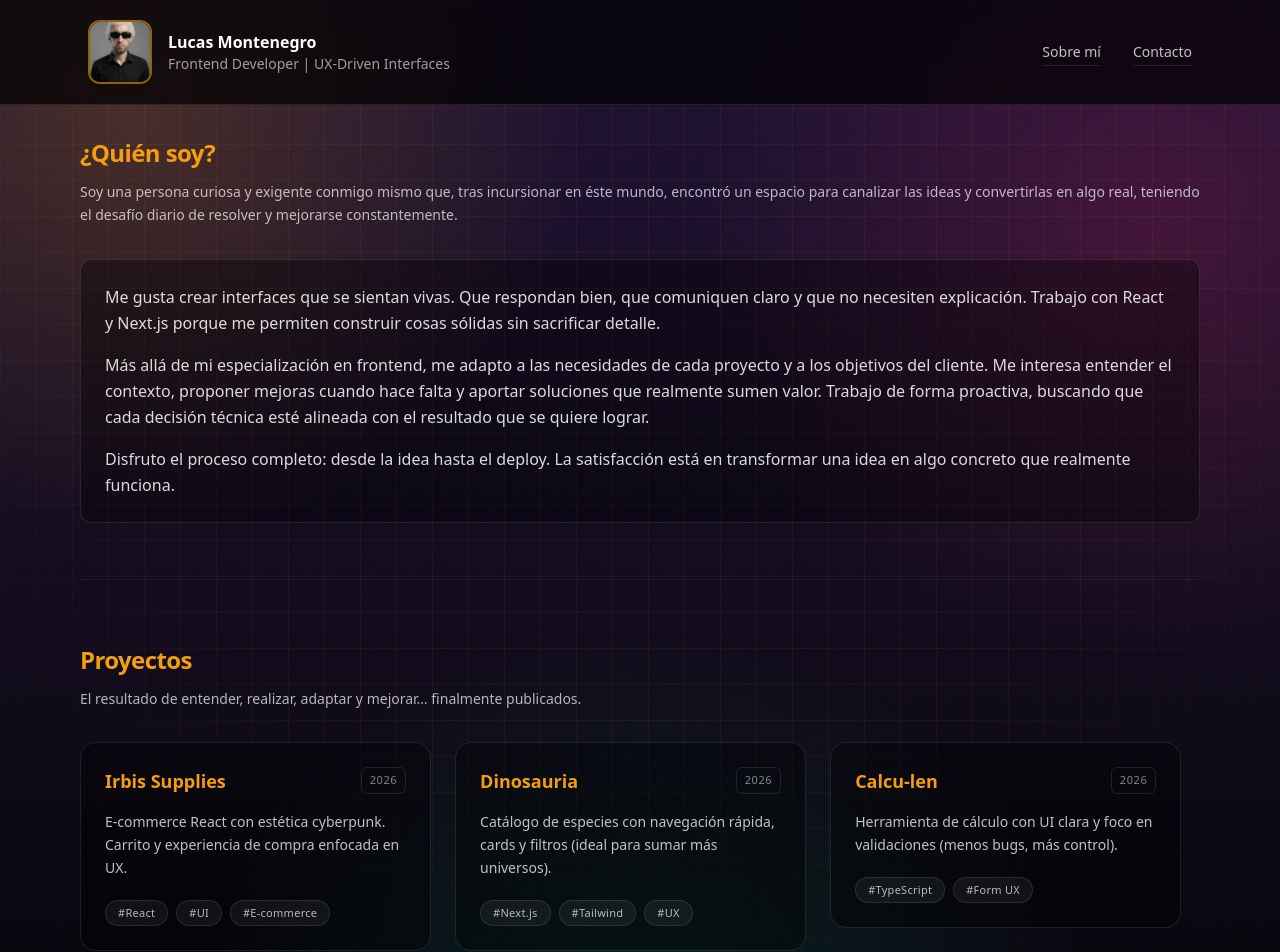
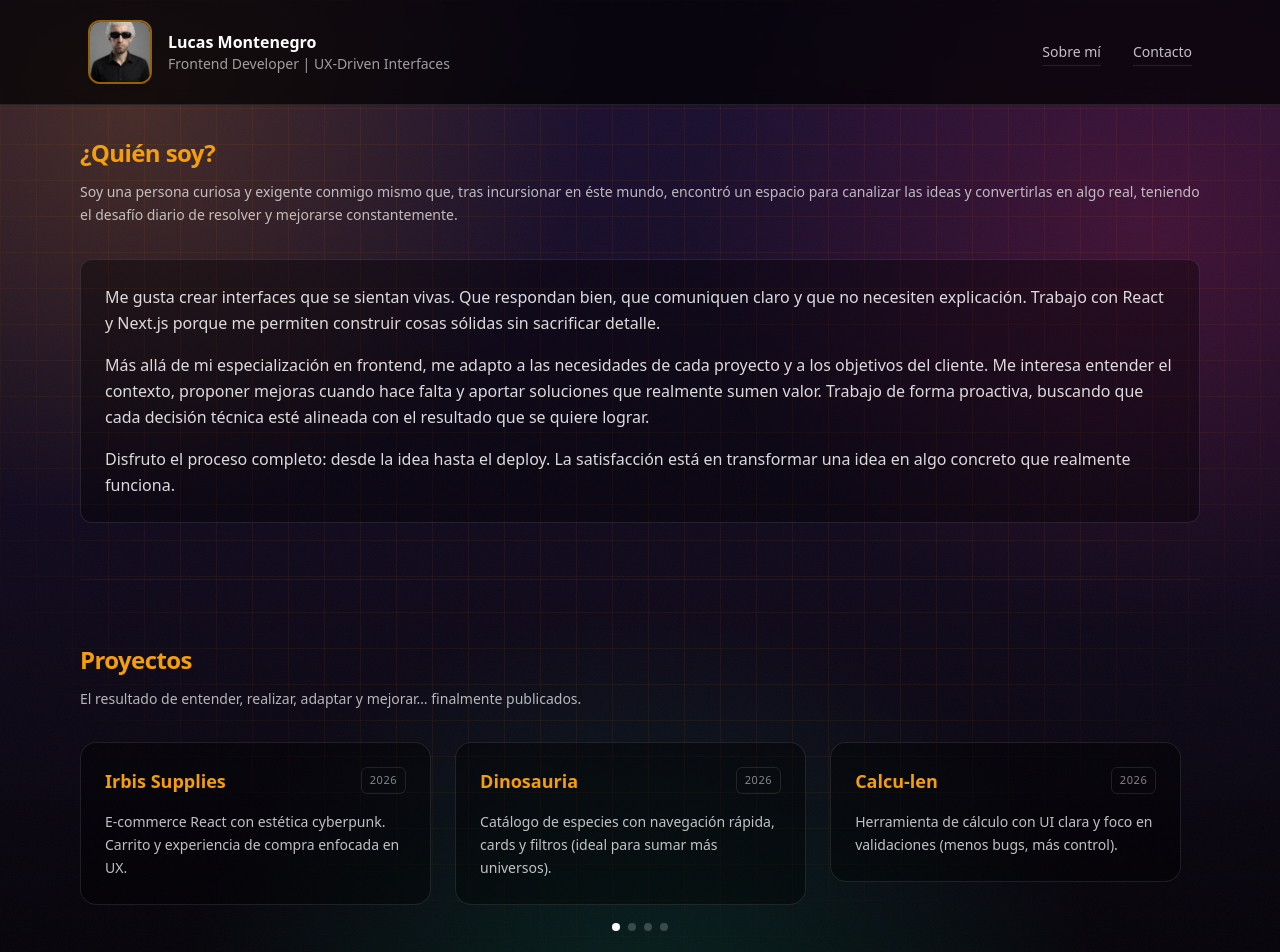
Before and after one commit to lu-developer476/Portfolio, a Next.js app: page /about in a window 1280 px wide. Shown: the top 952 px of the page. Built offline with nearby package versions, Linux system fonts and the light colour scheme.

Commit message:
ProjectsCarousel.tsx

```diff
--- a/src/components/ProjectsCarousel.tsx
+++ b/src/components/ProjectsCarousel.tsx
@@ -42,18 +42,6 @@ export default function ProjectsCarousel({ expanded = false }: { expanded?: bool
             <p className="mt-4 text-sm leading-relaxed text-white/75">
               {p.description}
             </p>
-
-            {/* Tags */}
-            <div className="mt-5 flex flex-wrap gap-2">
-              {p.tags.map((t) => (
-                <span
-                  key={t}
-                  className="text-[11px] tracking-wide px-3 py-1 rounded-full border border-white/10 bg-white/5 text-white/70 transition hover:border-cyber-gold/40 hover:text-white"
-                >
-                  #{t}
-                </span>
-              ))}
-            </div>
           </article>
         </SwiperSlide>
       ))}
```
